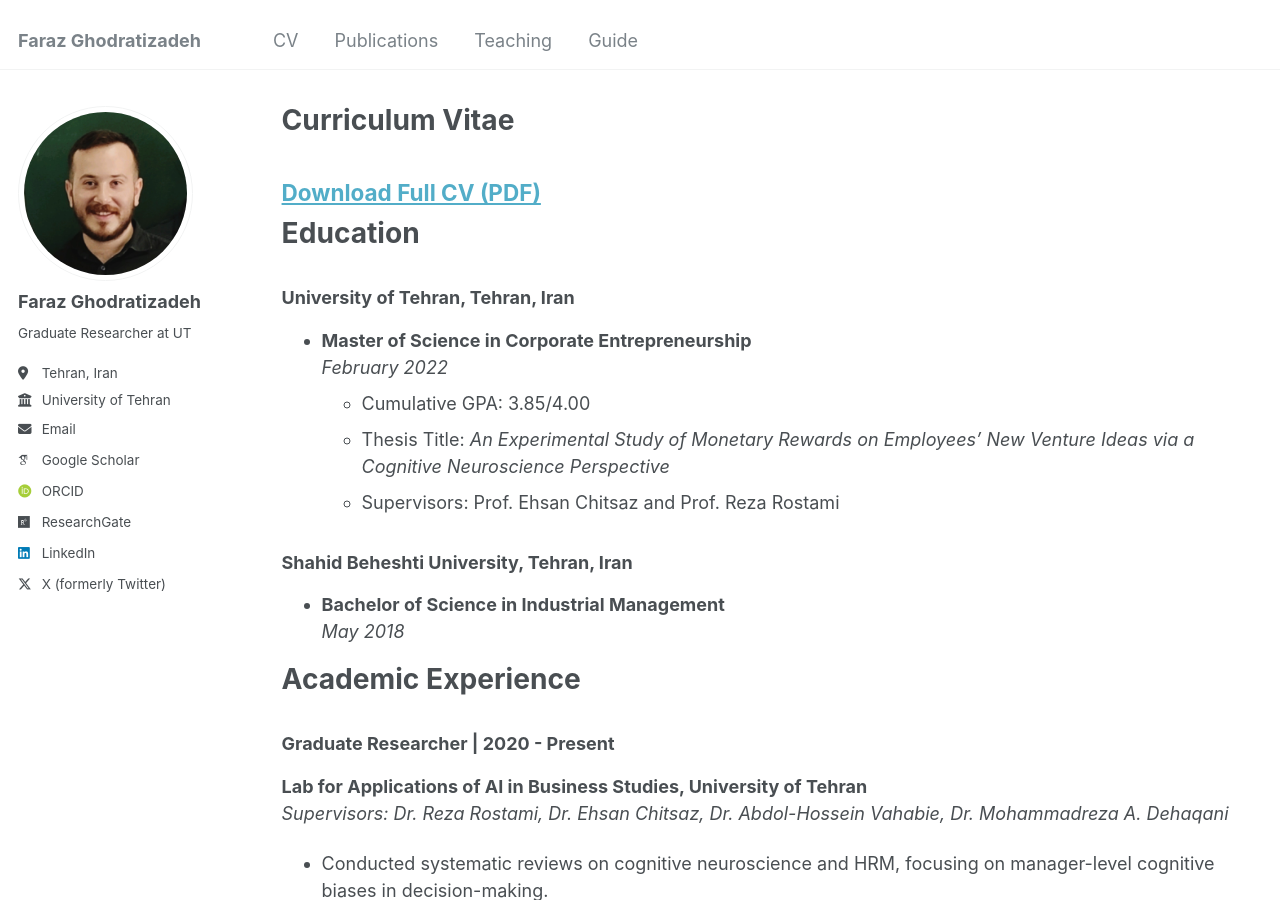
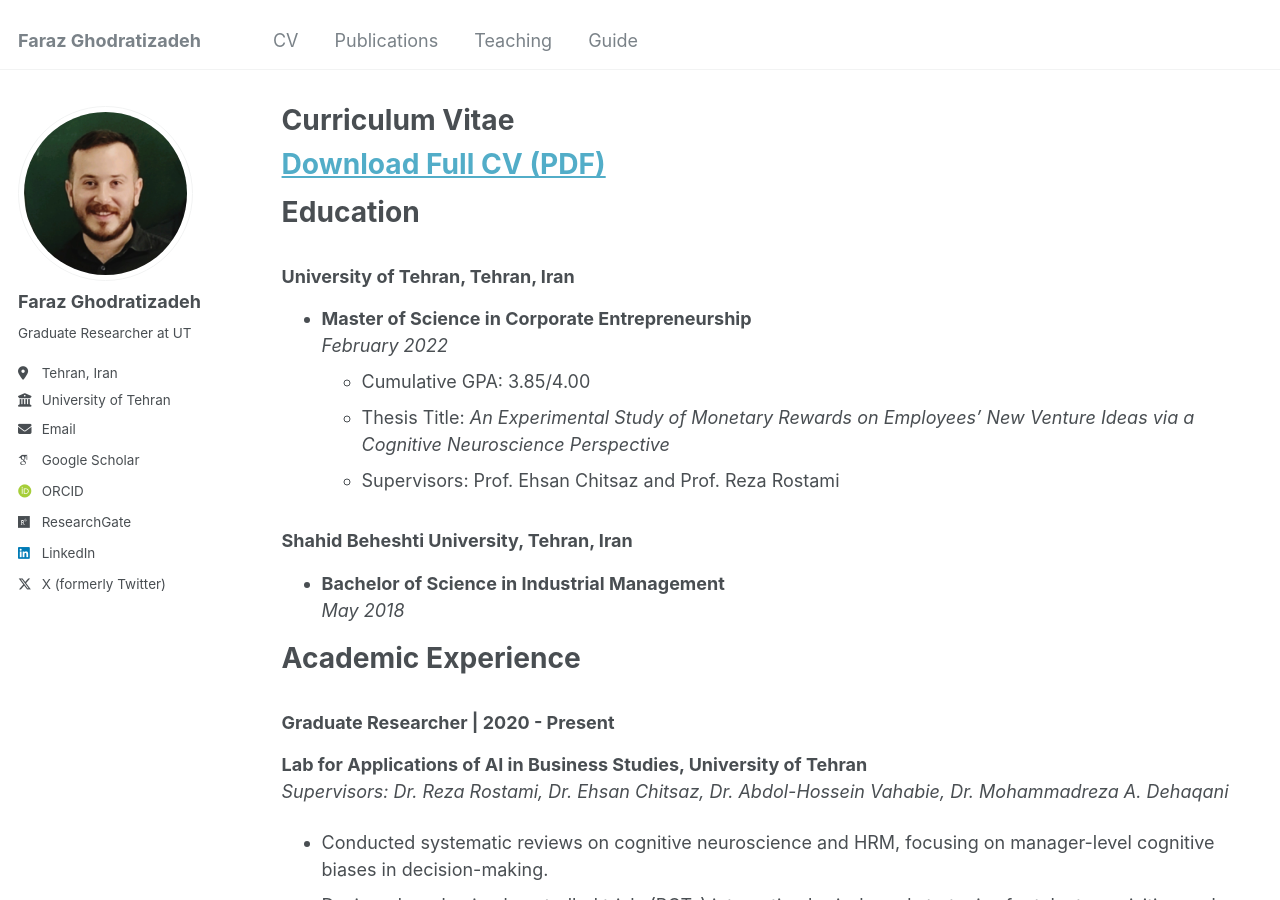
Before and after one commit to farazghz/farazghz.github.io, a Jekyll site: the page built from _pages/cv.md, in a window 1280 px wide and 900 px high. Built offline with Jekyll 4.4.1, drawn with Linux system fonts in a browser that asks for light colours; some web fonts are replaced.

Commit message:
Update cv.md

```diff
--- a/_pages/cv.md
+++ b/_pages/cv.md
@@ -6,7 +6,7 @@ author_profile: true
 redirect_from:
   - /resume
 ---
-## [Download Full CV (PDF)](https://github.com/farazghz/farazghz.github.io/raw/master/files/Faraz_Ghodratizadeh_CV_October_2024.pdf)
+# [Download Full CV (PDF)](https://github.com/farazghz/farazghz.github.io/raw/master/files/Faraz_Ghodratizadeh_CV_October_2024.pdf)
 
 # Education
 
```
